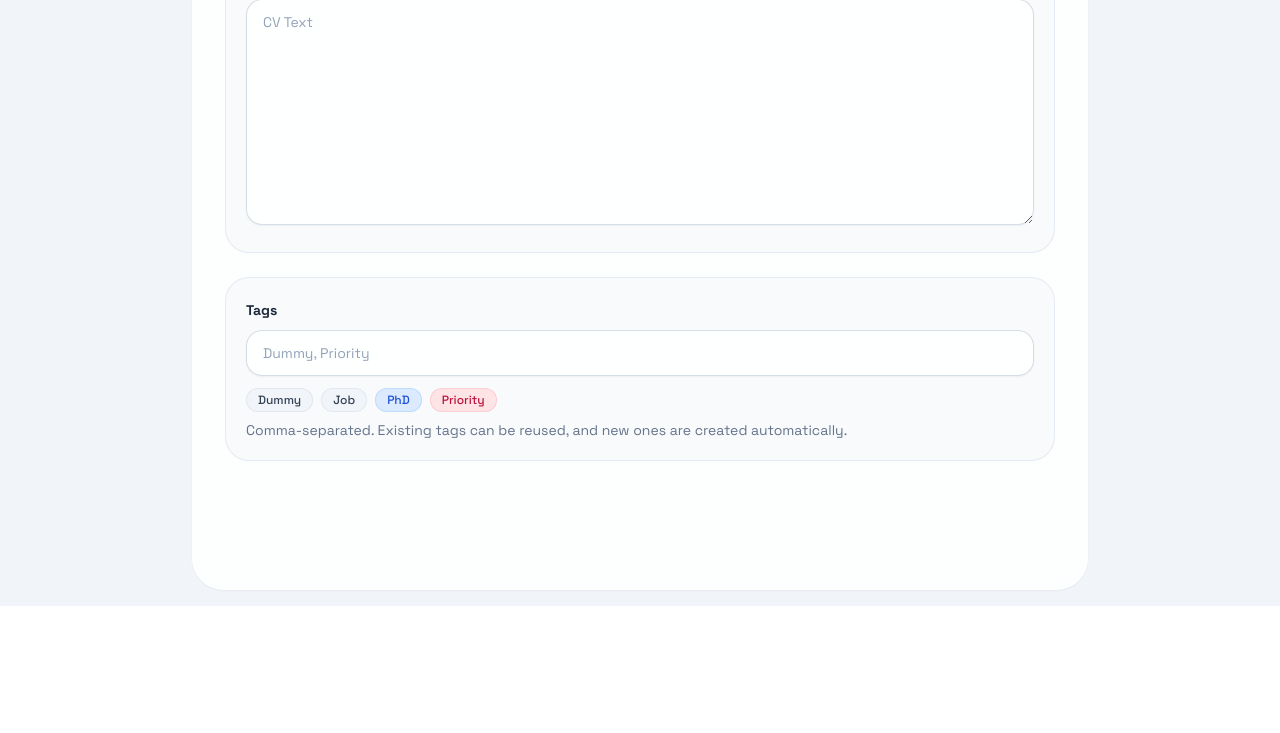
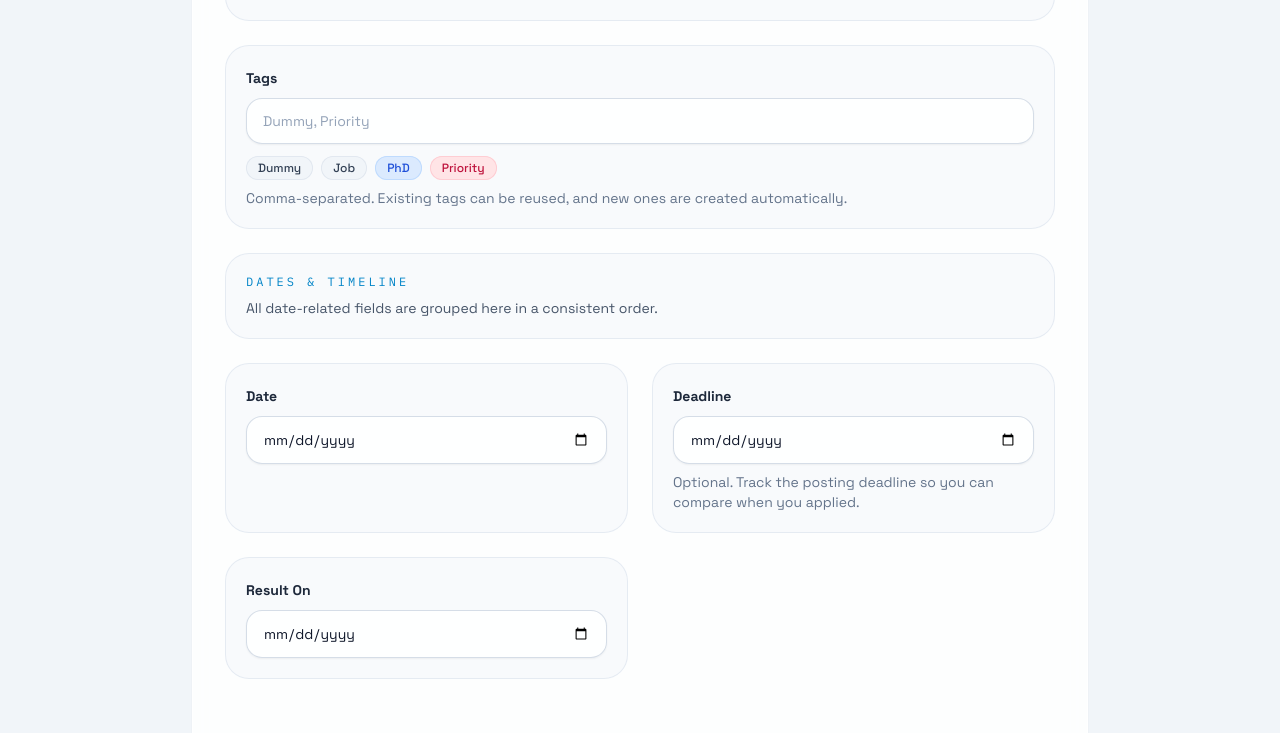
Before and after one commit to q-viper/job-tracker, a Django app: page /applied/new/ in a window 1280 px wide. Shown: the part 3386-4119 px from the top of the page. Before the commit the page ends 3992 px from the top, so only its background shows below. Run offline with Django 5.2, Linux system fonts and the light colour scheme; the visitor is signed in with stand-in values (Sample User, id 1); data comes from the database, SQL or seed files in the repository; data that the repository does not hold is empty; some libraries are stand-ins or nearby versions.

Commit message:
fix dates

```diff
--- a/tracker/forms.py
+++ b/tracker/forms.py
@@ -1,16 +1,31 @@
 from __future__ import annotations
+
+from datetime import date, datetime
 
 from django import forms
 from django.contrib.auth.forms import AuthenticationForm, UserCreationForm
 from django.core.exceptions import ValidationError
 
 from .models import ApplicationTag, DashboardBoard, DynamicColumn, DynamicTable, User
-from .services import get_application_tags
+from .services import APPLICATION_STAGE_ORDER, get_application_history_events, get_application_tags
+
+FORM_APPLICATION_STAGE_ORDER = [stage for stage in APPLICATION_STAGE_ORDER if stage != "To Apply"]
+
+APPLICATION_RESULT_ORDER = [
+    "Pending",
+    "Offer",
+    "Accepted",
+    "Rejected",
+    "Withdrawn",
+]
 
 
 def apply_widget_classes(field: forms.Field) -> None:
     if isinstance(field.widget, forms.CheckboxInput):
         field.widget.attrs["class"] = "mt-2 h-5 w-5 rounded border-slate-300 text-sky-600 focus:ring-sky-500"
+        return
+    if isinstance(field.widget, forms.RadioSelect):
+        field.widget.attrs["class"] = "peer sr-only"
         return
     classes = (
         "mt-2 w-full rounded-2xl border border-slate-300/80 bg-white/85 px-4 py-3 "
@@ -19,6 +34,9 @@ def apply_widget_classes(field: forms.Field) -> None:
     )
     if isinstance(field.widget, forms.Textarea):
         field.widget.attrs["rows"] = field.widget.attrs.get("rows", 5)
+    if isinstance(field.widget, (forms.DateInput, forms.TimeInput, forms.DateTimeInput)):
+        field.widget.attrs["data-picker-only"] = "true"
+        field.widget.attrs["autocomplete"] = "off"
     field.widget.attrs["class"] = classes
 
 
@@ -189,8 +207,49 @@ class DynamicRecordForm(forms.Form):
 
         if table.slug == "dashboard" and user is not None:
             self._configure_dashboard_fields()
+        self._normalize_initial_dates()
+
+    @staticmethod
+    def _is_date_like_slug(slug: str) -> bool:
+        normalized = (slug or "").strip().lower()
+        return (
+            normalized in {"date", "deadline", "result-on", "created_at", "updated_at"}
+            or normalized.endswith("_date")
+            or normalized.endswith("-date")
+            or normalized.endswith("-on")
+        )
+
+    @staticmethod
+    def _parse_date_like_value(raw_value):
+        if raw_value in {None, ""}:
+            return None
+        if isinstance(raw_value, datetime):
+            return raw_value.date()
+        if isinstance(raw_value, date):
+            return raw_value
+        text = str(raw_value).strip()
+        if not text:
+            return None
+        for fmt in ("%Y-%m-%d", "%d/%m/%Y", "%d.%m.%Y", "%d-%m-%Y"):
+            try:
+                return datetime.strptime(text, fmt).date()
+            except ValueError:
+                continue
+        try:
+            return datetime.fromisoformat(text).date()
+        except ValueError:
+            return None
+
+    def _normalize_initial_dates(self) -> None:
+        for field_name, field in self.fields.items():
+            if not isinstance(field, forms.DateField):
+                continue
+            parsed = self._parse_date_like_value(self.initial.get(field_name))
+            if parsed:
+                self.initial[field_name] = parsed
 
     def _build_field(self, column: DynamicColumn) -> forms.Field:
+        is_date_like = column.data_type == DynamicColumn.DataType.DATE or self._is_date_like_slug(column.slug)
         if column.data_type == DynamicColumn.DataType.LONG_TEXT:
             field = forms.CharField(
                 required=column.is_required,
@@ -198,7 +257,7 @@ class DynamicRecordForm(forms.Form):
                 help_text=column.help_text,
                 widget=forms.Textarea(attrs={"placeholder": column.placeholder or column.name}),
             )
-        elif column.data_type == DynamicColumn.DataType.DATE:
+        elif is_date_like:
             field = forms.DateField(
                 required=column.is_required,
                 label=column.name,
@@ -293,6 +352,8 @@ class JobRecordForm(DynamicRecordForm):
     def __init__(self, *args, table: DynamicTable, user=None, row_key=None, **kwargs):
         super().__init__(*args, table=table, user=user, row_key=row_key, **kwargs)
         self.available_tags: list[str] = []
+        if table.slug in {"to-apply", "applied"}:
+            self._configure_job_state_fields()
         if table.slug not in {"to-apply", "applied"} or user is None:
             return
 
@@ -313,6 +374,36 @@ class JobRecordForm(DynamicRecordForm):
         )
         if self.fields["tags"].initial:
             self.initial["tags"] = self.fields["tags"].initial
+
+    @staticmethod
+    def _ordered_choices(choices: list[tuple[str, str]], preferred_order: list[str]) -> list[tuple[str, str]]:
+        normalized_rank = {name.lower(): idx for idx, name in enumerate(preferred_order)}
+        ranked = []
+        unranked = []
+        for value, label in choices:
+            text = str(label or value or "").strip()
+            rank = normalized_rank.get(text.lower())
+            entry = (str(value), str(label))
+            if rank is None:
+                unranked.append(entry)
+            else:
+                ranked.append((rank, entry))
+        ranked.sort(key=lambda item: item[0])
+        return [entry for _, entry in ranked] + unranked
+
+    def _set_state_field_widget(self, field_name: str, preferred_order: list[str]) -> None:
+        field = self.fields.get(field_name)
+        if not isinstance(field, forms.ChoiceField):
+            return
+        existing_choices = list(field.choices)
+        non_empty = [(value, label) for value, label in existing_choices if str(value).strip()]
+        field.choices = self._ordered_choices(non_empty, preferred_order)
+        field.widget = forms.RadioSelect(choices=field.choices)
+        apply_widget_classes(field)
+
+    def _configure_job_state_fields(self) -> None:
+        self._set_state_field_widget("application-progress", FORM_APPLICATION_STAGE_ORDER)
+        self._set_state_field_widget("result", APPLICATION_RESULT_ORDER)
 
 
 class ToApplyForm(JobRecordForm):
@@ -344,7 +435,35 @@ class AppliedCreateForm(JobRecordForm):
 
 
 class AppliedUpdateForm(JobRecordForm):
+    HISTORY_STAGE_CHOICES = FORM_APPLICATION_STAGE_ORDER
+
+    @staticmethod
+    def history_field_name(stage: str) -> str:
+        return f"history_{stage.strip().lower().replace(' ', '_')}_date"
+
     def __init__(self, *args, table: DynamicTable, user=None, row_key=None, **kwargs):
         super().__init__(*args, table=table, user=user, row_key=row_key, **kwargs)
         if "url" in self.fields:
             self.fields["url"].required = False
+        if not user or not row_key:
+            return
+        events = get_application_history_events(user, "applied", row_key)
+        stage_dates: dict[str, date] = {}
+        for event in events:
+            stage = (event.to_stage or "").strip()
+            if not stage or stage not in self.HISTORY_STAGE_CHOICES or stage in stage_dates:
+                continue
+            stage_dates[stage] = event.occurred_at.date()
+
+        for stage in self.HISTORY_STAGE_CHOICES:
+            field_name = self.history_field_name(stage)
+            self.fields[field_name] = forms.DateField(
+                required=False,
+                label=f"{stage} on",
+                help_text="Optional. Pick the date this stage was reached.",
+                widget=forms.DateInput(attrs={"type": "date"}),
+                initial=stage_dates.get(stage),
+            )
+            apply_widget_classes(self.fields[field_name])
+            if stage_dates.get(stage):
+                self.initial[field_name] = stage_dates[stage]
--- a/tracker/templates/tracker/base.html
+++ b/tracker/templates/tracker/base.html
@@ -29,6 +29,28 @@
         document.addEventListener('htmx:afterSwap', (event) => {
             if (event.target && event.target.id === 'app-content') {
                 window.scrollTo({ top: 0, behavior: 'auto' });
+            }
+        });
+        document.addEventListener('keydown', (event) => {
+            const target = event.target;
+            if (!target || !target.matches || !target.matches('input[data-picker-only="true"]')) {
+                return;
+            }
+            const allowedKeys = new Set(["Tab", "Shift", "Control", "Alt", "Meta", "Escape", "Enter"]);
+            if (!allowedKeys.has(event.key)) {
+                event.preventDefault();
+            }
+        });
+        document.addEventListener('paste', (event) => {
+            const target = event.target;
+            if (target && target.matches && target.matches('input[data-picker-only="true"]')) {
+                event.preventDefault();
+            }
+        });
+        document.addEventListener('drop', (event) => {
+            const target = event.target;
+            if (target && target.matches && target.matches('input[data-picker-only="true"]')) {
+                event.preventDefault();
             }
         });
     </script>
--- a/tracker/templates/tracker/record_form.html
+++ b/tracker/templates/tracker/record_form.html
@@ -28,10 +28,25 @@
 
         <form id="record-form" hx-post="{{ request.path }}" hx-target="#app-content" hx-swap="outerHTML" class="mt-8 grid grid-cols-1 gap-6 md:grid-cols-2">
             {% csrf_token %}
-            {% for field in form %}
+            {% for field in form_regular_fields %}
                 <div class="{% if field.name|is_compact_record_field %}md:col-span-1{% else %}md:col-span-2{% endif %} rounded-3xl border border-slate-200/80 bg-slate-50 p-5 dark:border-slate-700 dark:bg-slate-950/60">
                     <label class="text-sm font-semibold text-slate-800 dark:text-slate-100" for="{{ field.id_for_label }}">{{ field.label }}</label>
-                    <div>{{ field }}</div>
+                    <div>
+                        {% if field|is_radio_choice_field %}
+                            <div class="mt-3 grid grid-cols-2 gap-2 sm:grid-cols-3">
+                                {% for choice in field %}
+                                    <label class="group cursor-pointer">
+                                        {{ choice.tag }}
+                                        <span class="block rounded-full border border-slate-300 bg-white px-3 py-2 text-center text-xs font-semibold text-slate-700 transition group-hover:border-sky-300 group-hover:bg-sky-50 group-has-[:checked]:border-sky-500 group-has-[:checked]:bg-sky-500 group-has-[:checked]:text-white dark:border-slate-600 dark:bg-slate-800 dark:text-slate-100 dark:group-hover:border-sky-400 dark:group-hover:bg-slate-700 dark:group-has-[:checked]:border-sky-400 dark:group-has-[:checked]:bg-sky-400 dark:group-has-[:checked]:text-slate-950">
+                                            {{ choice.choice_label }}
+                                        </span>
+                                    </label>
+                                {% endfor %}
+                            </div>
+                        {% else %}
+                            {{ field }}
+                        {% endif %}
+                    </div>
                     {% if field.name == 'tags' and available_job_tags %}
                         <div class="mt-3 flex flex-wrap gap-2">
                             {% for tag_name in available_job_tags %}
@@ -50,6 +65,39 @@
                     {% endif %}
                 </div>
             {% endfor %}
+            {% if form_date_fields %}
+                <div class="md:col-span-2 rounded-3xl border border-slate-200/80 bg-slate-50 p-5 dark:border-slate-700 dark:bg-slate-950/60">
+                    <p class="font-mono text-xs uppercase tracking-[0.25em] text-sky-600 dark:text-sky-300">Dates & Timeline</p>
+                    <p class="mt-2 text-sm text-slate-600 dark:text-slate-300">All date-related fields are grouped here in a consistent order.</p>
+                </div>
+                {% for field in form_date_fields %}
+                    <div class="md:col-span-1 rounded-3xl border border-slate-200/80 bg-slate-50 p-5 dark:border-slate-700 dark:bg-slate-950/60">
+                        <label class="text-sm font-semibold text-slate-800 dark:text-slate-100" for="{{ field.id_for_label }}">{{ field.label }}</label>
+                        <div>
+                            {% if field|is_radio_choice_field %}
+                                <div class="mt-3 grid grid-cols-2 gap-2 sm:grid-cols-3">
+                                    {% for choice in field %}
+                                        <label class="group cursor-pointer">
+                                            {{ choice.tag }}
+                                            <span class="block rounded-full border border-slate-300 bg-white px-3 py-2 text-center text-xs font-semibold text-slate-700 transition group-hover:border-sky-300 group-hover:bg-sky-50 group-has-[:checked]:border-sky-500 group-has-[:checked]:bg-sky-500 group-has-[:checked]:text-white dark:border-slate-600 dark:bg-slate-800 dark:text-slate-100 dark:group-hover:border-sky-400 dark:group-hover:bg-slate-700 dark:group-has-[:checked]:border-sky-400 dark:group-has-[:checked]:bg-sky-400 dark:group-has-[:checked]:text-slate-950">
+                                                {{ choice.choice_label }}
+                                            </span>
+                                        </label>
+                                    {% endfor %}
+                                </div>
+                            {% else %}
+                                {{ field }}
+                            {% endif %}
+                        </div>
+                        {% if field.help_text %}
+                            <p class="mt-2 text-sm text-slate-500 dark:text-slate-400">{{ field.help_text }}</p>
+                        {% endif %}
+                        {% if field.errors %}
+                            <p class="mt-2 text-sm text-rose-600">{{ field.errors|join:", " }}</p>
+                        {% endif %}
+                    </div>
+                {% endfor %}
+            {% endif %}
             <div class="hidden md:col-span-2 md:flex md:flex-wrap md:gap-3 lg:hidden">
                 <button class="rounded-full bg-slate-950 px-5 py-3 text-sm font-semibold text-white transition hover:bg-slate-800 dark:bg-sky-500 dark:text-slate-950 dark:hover:bg-sky-400" type="submit">{% if is_edit %}Save changes{% else %}Create entry{% endif %}</button>
                 <a href="{{ return_url }}" hx-get="{{ return_url }}" hx-target="#app-content" hx-swap="outerHTML" hx-push-url="true" class="rounded-full bg-white px-5 py-3 text-sm font-semibold text-slate-700 ring-1 ring-slate-200 transition hover:bg-slate-50 dark:bg-slate-800 dark:text-slate-100 dark:ring-slate-700 dark:hover:bg-slate-700">Cancel</a>
--- a/tracker/templatetags/tracker_extras.py
+++ b/tracker/templatetags/tracker_extras.py
@@ -58,3 +58,9 @@ def is_compact_record_field(field_name: str) -> bool:
         "application-date",
         "applied-date",
     } or normalized.endswith("_date") or normalized.endswith("-date")
+
+
+@register.filter
+def is_radio_choice_field(bound_field) -> bool:
+    widget = getattr(getattr(bound_field, "field", None), "widget", None)
+    return widget is not None and widget.__class__.__name__ == "RadioSelect"
--- a/tracker/views.py
+++ b/tracker/views.py
@@ -69,6 +69,7 @@ from .services import (
     make_unique_table_slug,
     move_to_applied,
     parse_tag_names,
+    replace_applied_history_events,
     refresh_all_portal_jobs_for_user,
     refresh_portal_jobs,
     remove_application_tags,
@@ -814,6 +815,16 @@ class BaseRecordFormView(LoginRequiredMixin, WorkspaceReadyMixin, FormView):
     def get_context_data(self, **kwargs):
         context = super().get_context_data(**kwargs)
         table = self.get_table()
+        form = context.get("form")
+        regular_fields = []
+        date_fields = []
+        if form is not None:
+            for field in form:
+                if self._is_date_like_field(field.name):
+                    date_fields.append(field)
+                else:
+                    regular_fields.append(field)
+            date_fields.sort(key=lambda field: self._date_field_rank(field.name))
         context.update(
             {
                 "table": table,
@@ -825,9 +836,50 @@ class BaseRecordFormView(LoginRequiredMixin, WorkspaceReadyMixin, FormView):
                 "available_job_tags": getattr(context.get("form"), "available_tags", []),
                 "dashboard_columns_json": json.dumps(getattr(context.get("form"), "dashboard_columns_map", {})),
                 "url_inference_api_url": reverse("api_infer_record_from_url"),
+                "form_regular_fields": regular_fields,
+                "form_date_fields": date_fields,
             }
         )
         return context
+
+    @staticmethod
+    def _is_date_like_field(field_name: str) -> bool:
+        normalized = (field_name or "").strip().lower()
+        return (
+            normalized in {"date", "deadline", "result-on", "created_at", "updated_at", "application-date", "applied-date"}
+            or normalized.endswith("_date")
+            or normalized.endswith("-date")
+        )
+
+    @staticmethod
+    def _date_field_rank(field_name: str) -> tuple[int, str]:
+        normalized = (field_name or "").strip().lower()
+        history_stage_order = [
+            "history_applied_date",
+            "history_screening_date",
+            "history_interview_date",
+            "history_technical_interview_date",
+            "history_assignment_date",
+            "history_offer_date",
+            "history_accepted_date",
+            "history_rejected_date",
+            "history_withdrawn_date",
+        ]
+        priority = {
+            "source_row_key": 0,
+            "applied-date": 10,
+            "application-date": 10,
+            "date": 10,
+            "deadline": 20,
+            "result-on": 25,
+            "created_at": 30,
+            "updated_at": 40,
+        }
+        if normalized in history_stage_order:
+            return (50 + history_stage_order.index(normalized), normalized)
+        if normalized.startswith("history_") and normalized.endswith("_date"):
+            return (80, normalized)
+        return (priority.get(normalized, 90), normalized)
 
     def sync_form_tags(self, form, row_key) -> None:
         raw_tags = form.cleaned_data.get("tags")
@@ -840,6 +892,9 @@ class BaseRecordFormView(LoginRequiredMixin, WorkspaceReadyMixin, FormView):
             parse_tag_names(raw_tags),
         )
 
+    def after_record_saved(self, form, row_key) -> None:
+        return
+
     def form_valid(self, form):
         table = self.get_table()
         if not table.columns.exists():
@@ -848,7 +903,7 @@ class BaseRecordFormView(LoginRequiredMixin, WorkspaceReadyMixin, FormView):
         payload = {
             key: value
             for key, value in form.cleaned_data.items()
-            if key != "tags"
+            if key != "tags" and not key.startswith("history_")
         }
         row_uuid = save_record(
             table,
@@ -857,6 +912,7 @@ class BaseRecordFormView(LoginRequiredMixin, WorkspaceReadyMixin, FormView):
             row_key=self.kwargs.get("row_key"),
         )
         self.sync_form_tags(form, row_uuid)
+        self.after_record_saved(form, row_uuid)
         messages.success(self.request, f"{table.name} entry saved.")
         return redirect(self.get_success_url())
 
@@ -931,6 +987,19 @@ class AppliedUpdateView(BaseRecordFormView):
     page_title = "Edit Applied Entry"
     page_description = "Update progress, results, cover letter text, or CV text."
     nav_section = "applied"
+
+    def after_record_saved(self, form, row_key) -> None:
+        history_dates = {}
+        for stage in form.HISTORY_STAGE_CHOICES:
+            field_name = form.history_field_name(stage)
+            selected_date = form.cleaned_data.get(field_name)
+            if selected_date:
+                history_dates[stage] = selected_date
+        fallback_applied_date = form.cleaned_data.get("date")
+        if fallback_applied_date and "Applied" not in history_dates:
+            history_dates["Applied"] = fallback_applied_date
+        if history_dates:
+            replace_applied_history_events(self.request.user, row_key, history_dates)
 
 
 class BaseJobDetailView(LoginRequiredMixin, WorkspaceReadyMixin, TemplateView):
```
Also changed, not shown: tracker/services.py (+66 -0 lines).
